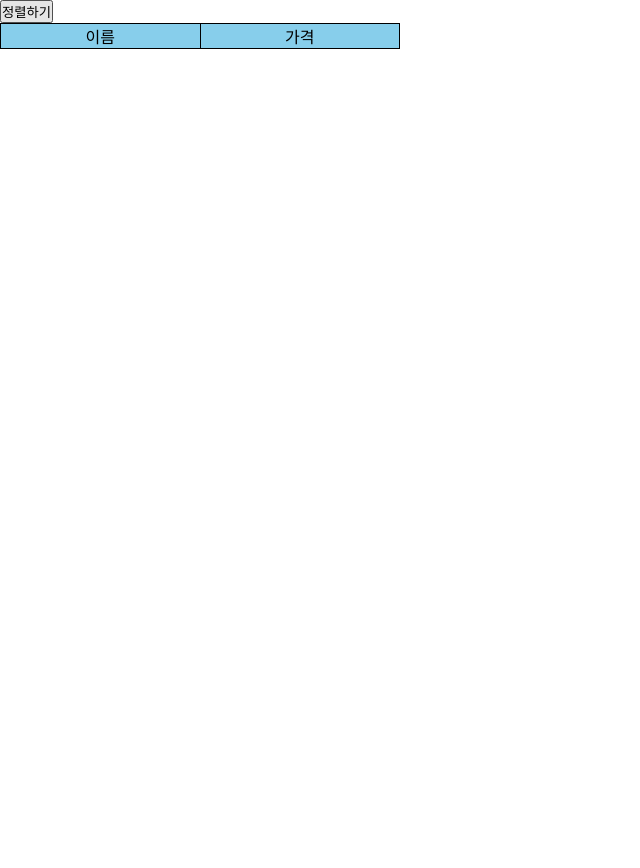
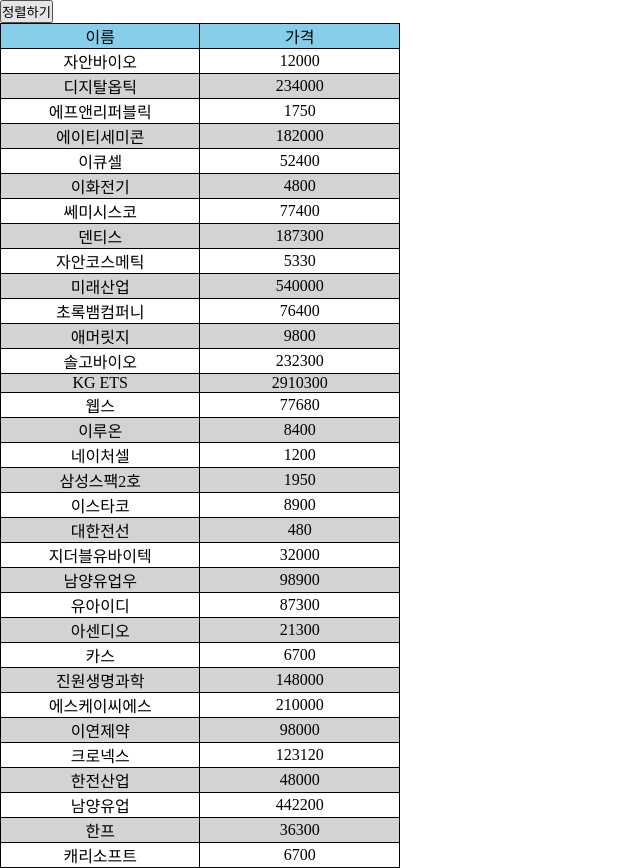
Before and after one commit to kimbyulyi/pretask-front-ffwd, a plain HTML site: page index.html in a window 1280 px wide. Shown: the whole page, without its empty margins (0-640 px from the left). Before the commit the page ends 800 px from the top, so only its background shows below. Drawn offline with Linux system fonts and the light colour scheme; the site is published under a folder, as on GitHub Pages, so addresses that start at the root find nothing.

Commit message:
update : 자바스크립트 경로 수정

```diff
--- a/index.html
+++ b/index.html
@@ -4,8 +4,8 @@
     <meta charset="UTF-8" />
     <meta name="viewport" content="width=device-width, initial-scale=1.0" />
     <title>웹 개발자 과제</title>
-    <link rel="stylesheet" href="styles/style.css" />
-    <script type="module" src="/js/index.js" defer></script>
+    <link rel="stylesheet" href="./styles/style.css" />
+    <script type="module" src="./js/index.js" defer></script>
   </head>
   <body>
     <button class="table__sortBtn">정렬하기</button>
```
